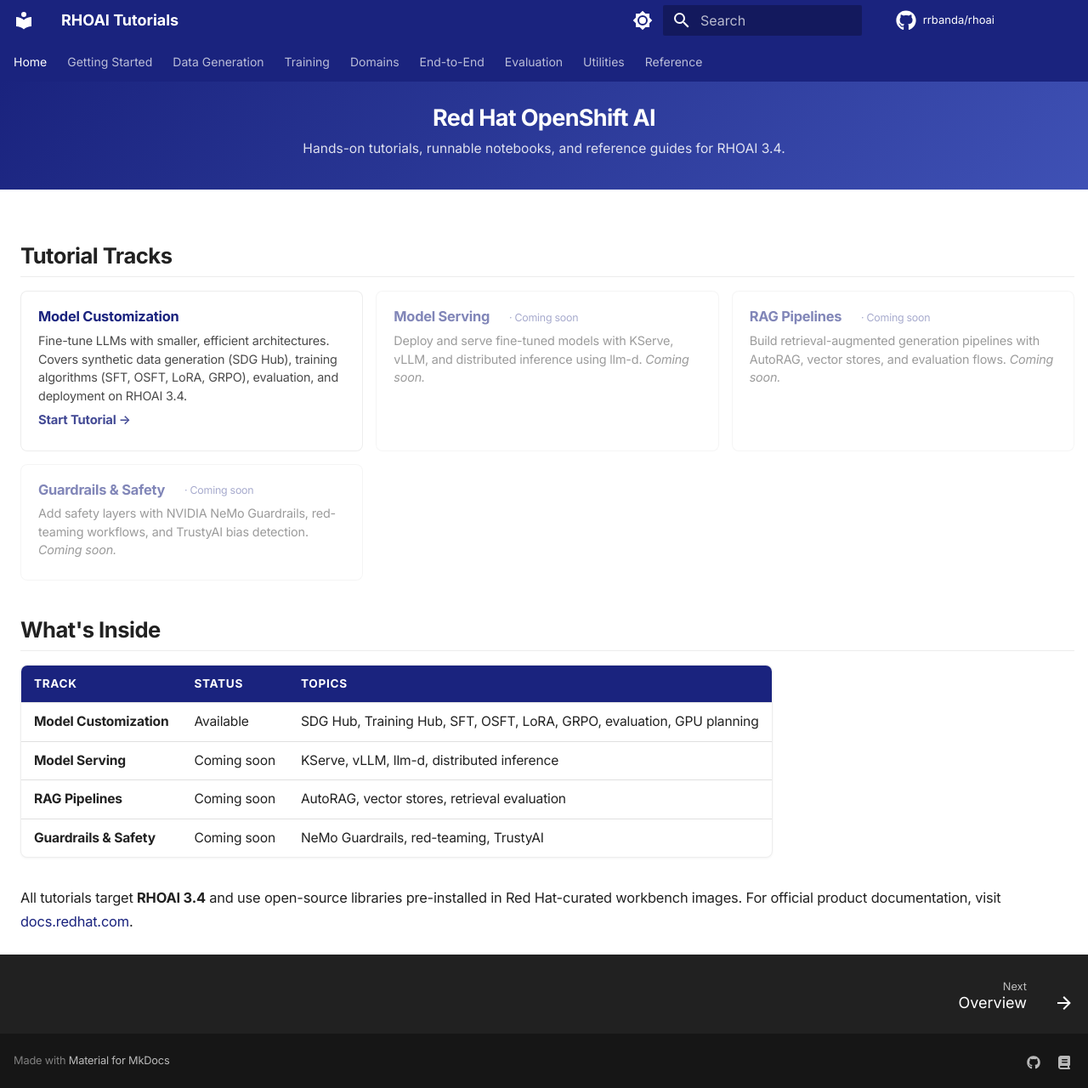
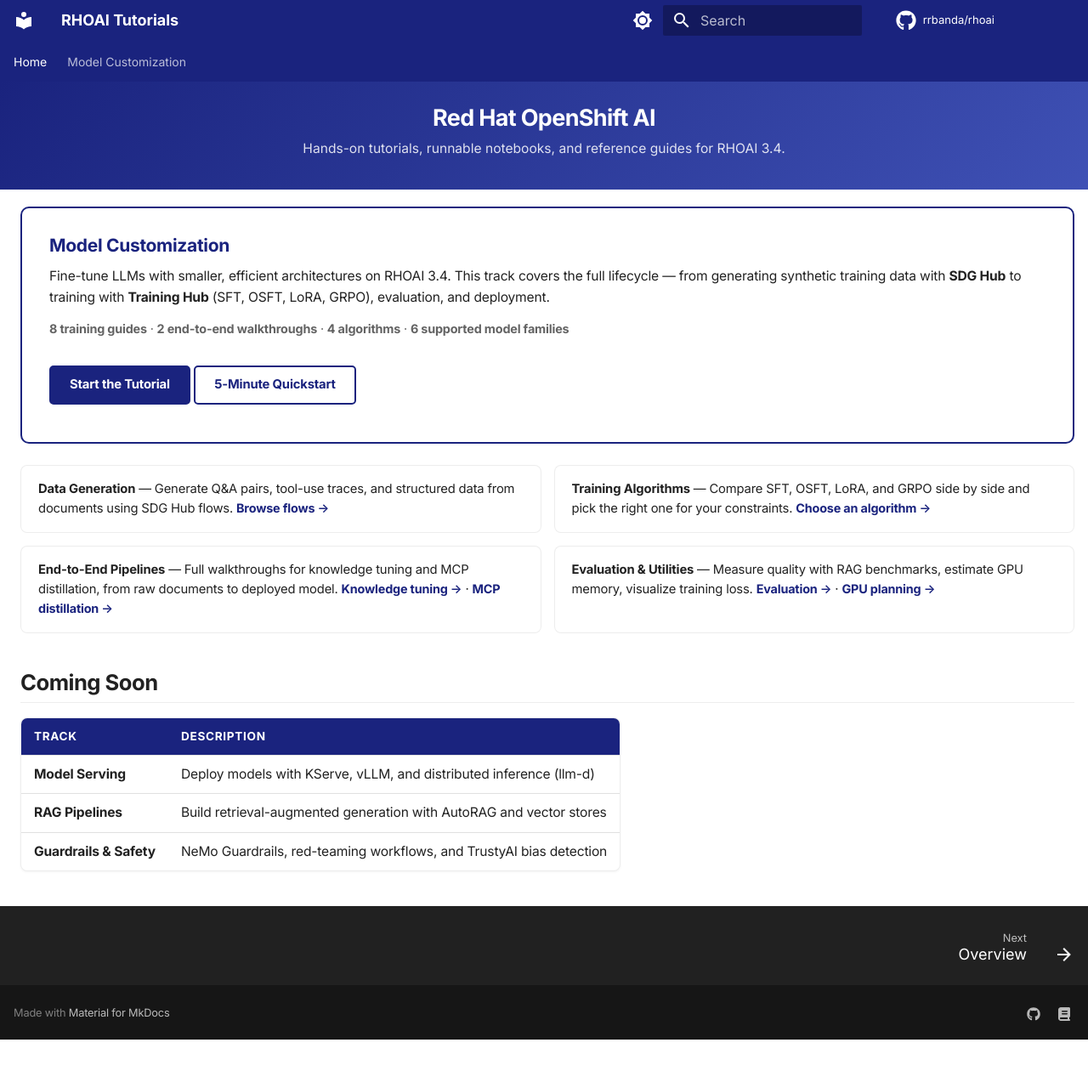
Before and after one commit to rrbanda/rhoai, an MkDocs documentation site: the page built from docs/index.md, in a window 1280 px wide. Shown: the whole page at 85% size. Built offline with MkDocs 1.6.1 and Material for MkDocs 9.7.7, drawn with Linux system fonts in a browser that asks for light colours; comment, search, counter and statistics services are not loaded; after the commit the page ends 1223 px from its top, so only the background shows below that.

Commit message:
feat: nest all pages under "Model Customization" tab, redesign hub
- All content pages grouped under a "Model Customization" top-level tab
- Breadcrumbs now show: Model Customization > Getting Started > Overview
- Scales for future tracks (Model Serving, RAG, etc.) as sibling tabs
- Hub landing page redesigned: featured track card + section grid
- Removed duplicate cards/table from hub page

```diff
--- a/docs/index.md
+++ b/docs/index.md
@@ -5,53 +5,63 @@
   - toc
 ---
 
-## Tutorial Tracks
-
-<div class="home-grid" markdown>
-
-<div class="card" markdown>
+<div class="featured-track" markdown>
 
 ### Model Customization
 
-Fine-tune LLMs with smaller, efficient architectures. Covers synthetic data generation (SDG Hub), training algorithms (SFT, OSFT, LoRA, GRPO), evaluation, and deployment on RHOAI 3.4.
+Fine-tune LLMs with smaller, efficient architectures on RHOAI 3.4. This track covers the full lifecycle — from generating synthetic training data with **SDG Hub** to training with **Training Hub** (SFT, OSFT, LoRA, GRPO), evaluation, and deployment.
 
-<span class="card-link">[Start Tutorial →](getting-started/overview.md)</span>
+<div class="featured-track-meta" markdown>
+
+**8 training guides** · **2 end-to-end walkthroughs** · **4 algorithms** · **6 supported model families**
 
 </div>
 
-<div class="card card-coming-soon" markdown>
+<div class="featured-track-buttons" markdown>
 
-### Model Serving
-
-Deploy and serve fine-tuned models with KServe, vLLM, and distributed inference using llm-d. *Coming soon.*
-
-</div>
-
-<div class="card card-coming-soon" markdown>
-
-### RAG Pipelines
-
-Build retrieval-augmented generation pipelines with AutoRAG, vector stores, and evaluation flows. *Coming soon.*
-
-</div>
-
-<div class="card card-coming-soon" markdown>
-
-### Guardrails & Safety
-
-Add safety layers with NVIDIA NeMo Guardrails, red-teaming workflows, and TrustyAI bias detection. *Coming soon.*
+[Start the Tutorial](getting-started/overview.md){ .md-button .md-button--primary }
+[5-Minute Quickstart](getting-started/quickstart.md){ .md-button }
 
 </div>
 
 </div>
 
-## What's Inside
+<div class="track-sections" markdown>
 
-| Track | Status | Topics |
-|-------|--------|--------|
-| **Model Customization** | Available | SDG Hub, Training Hub, SFT, OSFT, LoRA, GRPO, evaluation, GPU planning |
-| **Model Serving** | Coming soon | KServe, vLLM, llm-d, distributed inference |
-| **RAG Pipelines** | Coming soon | AutoRAG, vector stores, retrieval evaluation |
-| **Guardrails & Safety** | Coming soon | NeMo Guardrails, red-teaming, TrustyAI |
+<div class="track-section-item" markdown>
 
-All tutorials target **RHOAI 3.4** and use open-source libraries pre-installed in Red Hat-curated workbench images. For official product documentation, visit [docs.redhat.com](https://docs.redhat.com/en/documentation/red_hat_openshift_ai/3.4).
+**Data Generation** — Generate Q&A pairs, tool-use traces, and structured data from documents using SDG Hub flows.
+[Browse flows →](data-generation/index.md)
+
+</div>
+
+<div class="track-section-item" markdown>
+
+**Training Algorithms** — Compare SFT, OSFT, LoRA, and GRPO side by side and pick the right one for your constraints.
+[Choose an algorithm →](getting-started/choosing-an-algorithm.md)
+
+</div>
+
+<div class="track-section-item" markdown>
+
+**End-to-End Pipelines** — Full walkthroughs for knowledge tuning and MCP distillation, from raw documents to deployed model.
+[Knowledge tuning →](end-to-end/knowledge-tuning.md) · [MCP distillation →](end-to-end/mcp-distillation.md)
+
+</div>
+
+<div class="track-section-item" markdown>
+
+**Evaluation & Utilities** — Measure quality with RAG benchmarks, estimate GPU memory, visualize training loss.
+[Evaluation →](evaluation/index.md) · [GPU planning →](reference/gpu-requirements.md)
+
+</div>
+
+</div>
+
+## Coming Soon
+
+| Track | Description |
+|-------|-------------|
+| **Model Serving** | Deploy models with KServe, vLLM, and distributed inference (llm-d) |
+| **RAG Pipelines** | Build retrieval-augmented generation with AutoRAG and vector stores |
+| **Guardrails & Safety** | NeMo Guardrails, red-teaming workflows, and TrustyAI bias detection |
--- a/docs/stylesheets/extra.css
+++ b/docs/stylesheets/extra.css
@@ -308,17 +308,88 @@
   text-decoration: underline;
 }
 
-.home-grid .card.card-coming-soon {
-  opacity: 0.55;
-  pointer-events: none;
+/* --------------- Featured Track Card --------------- */
+.featured-track {
+  background: var(--md-default-bg-color);
+  border: 2px solid var(--md-primary-fg-color);
+  border-radius: 10px;
+  padding: 1.4rem 1.6rem;
+  margin-bottom: 1.25rem;
 }
 
-.home-grid .card.card-coming-soon h3::after {
-  content: " · Coming soon";
-  font-size: 0.62rem;
-  font-weight: 500;
+[data-md-color-scheme="slate"] .featured-track {
+  border-color: var(--md-accent-fg-color);
+}
+
+.featured-track h3 {
+  margin: 0 0 0.4rem;
+  font-size: 1.05rem;
+  font-weight: 700;
+  color: var(--md-primary-fg-color);
+}
+
+[data-md-color-scheme="slate"] .featured-track h3 {
+  color: var(--md-accent-fg-color);
+}
+
+.featured-track > p {
+  font-size: 0.78rem;
+  line-height: 1.6;
+  margin: 0 0 0.6rem;
+}
+
+.featured-track-meta p {
+  font-size: 0.72rem;
   opacity: 0.7;
-  vertical-align: middle;
+  margin: 0 0 0.75rem;
+}
+
+.featured-track-buttons {
+  display: flex;
+  gap: 0.6rem;
+  flex-wrap: wrap;
+}
+
+.featured-track-buttons .md-button {
+  font-size: 0.74rem;
+  padding: 0.4rem 1.1rem;
+  border-radius: 5px;
+}
+
+/* --------------- Track Section Items --------------- */
+.track-sections {
+  display: grid;
+  grid-template-columns: repeat(2, 1fr);
+  gap: 0.75rem;
+  margin-bottom: 1.5rem;
+}
+
+@media screen and (max-width: 720px) {
+  .track-sections {
+    grid-template-columns: 1fr;
+  }
+}
+
+.track-section-item {
+  background: var(--md-default-bg-color);
+  border: 1px solid var(--md-default-fg-color--lightest);
+  border-radius: 8px;
+  padding: 0.8rem 1rem;
+}
+
+.track-section-item:hover {
+  border-color: var(--md-accent-fg-color);
+}
+
+.track-section-item p {
+  margin: 0;
+  font-size: 0.74rem;
+  line-height: 1.55;
+}
+
+.track-section-item a {
+  font-weight: 600;
+  font-size: 0.72rem;
 }
 
 /* --------------- Algorithm Badges --------------- */
--- a/mkdocs.yml
+++ b/mkdocs.yml
@@ -82,38 +82,39 @@
 
 nav:
   - Home: index.md
-  - Getting Started:
-    - Overview: getting-started/overview.md
-    - Quickstart: getting-started/quickstart.md
-    - Choosing an Algorithm: getting-started/choosing-an-algorithm.md
-  - Data Generation:
-    - SDG Hub Overview: data-generation/index.md
-    - Knowledge Tuning: data-generation/knowledge-tuning.md
-    - Skills Tuning: data-generation/skills-tuning.md
-    - Text Analysis: data-generation/text-analysis.md
-  - Training:
-    - SFT: training/sft.md
-    - OSFT: training/osft.md
-    - LoRA: training/lora.md
-    - GRPO: training/grpo.md
-    - LAB Multi-Phase: training/lab-multiphase.md
-    - Continual Learning: training/continual-learning.md
-    - Continued Pretraining: training/continued-pretraining.md
-  - Domains:
-    - Medical: domains/medical.md
-    - Model-Specific Configs: domains/model-specific.md
-  - End-to-End:
-    - Knowledge Tuning: end-to-end/knowledge-tuning.md
-    - MCP Distillation: end-to-end/mcp-distillation.md
-  - Evaluation:
-    - Overview: evaluation/index.md
-    - RAG Evaluation: evaluation/rag-evaluation.md
-    - Code Evaluation: evaluation/code-evaluation.md
-    - Agent Evaluation: evaluation/agent-evaluation.md
-  - Utilities:
-    - Memory Estimator: utilities/memory-estimator.md
-    - Plot Loss: utilities/plot-loss.md
-    - Model Interpolation: utilities/model-interpolation.md
-  - Reference:
-    - Data Formats: reference/data-formats.md
-    - GPU Requirements: reference/gpu-requirements.md
+  - Model Customization:
+    - Getting Started:
+      - Overview: getting-started/overview.md
+      - Quickstart: getting-started/quickstart.md
+      - Choosing an Algorithm: getting-started/choosing-an-algorithm.md
+    - Data Generation:
+      - SDG Hub Overview: data-generation/index.md
+      - Knowledge Tuning: data-generation/knowledge-tuning.md
+      - Skills Tuning: data-generation/skills-tuning.md
+      - Text Analysis: data-generation/text-analysis.md
+    - Training:
+      - SFT: training/sft.md
+      - OSFT: training/osft.md
+      - LoRA: training/lora.md
+      - GRPO: training/grpo.md
+      - LAB Multi-Phase: training/lab-multiphase.md
+      - Continual Learning: training/continual-learning.md
+      - Continued Pretraining: training/continued-pretraining.md
+    - Domains:
+      - Medical: domains/medical.md
+      - Model-Specific Configs: domains/model-specific.md
+    - End-to-End:
+      - Knowledge Tuning: end-to-end/knowledge-tuning.md
+      - MCP Distillation: end-to-end/mcp-distillation.md
+    - Evaluation:
+      - Overview: evaluation/index.md
+      - RAG Evaluation: evaluation/rag-evaluation.md
+      - Code Evaluation: evaluation/code-evaluation.md
+      - Agent Evaluation: evaluation/agent-evaluation.md
+    - Utilities:
+      - Memory Estimator: utilities/memory-estimator.md
+      - Plot Loss: utilities/plot-loss.md
+      - Model Interpolation: utilities/model-interpolation.md
+    - Reference:
+      - Data Formats: reference/data-formats.md
+      - GPU Requirements: reference/gpu-requirements.md
```
